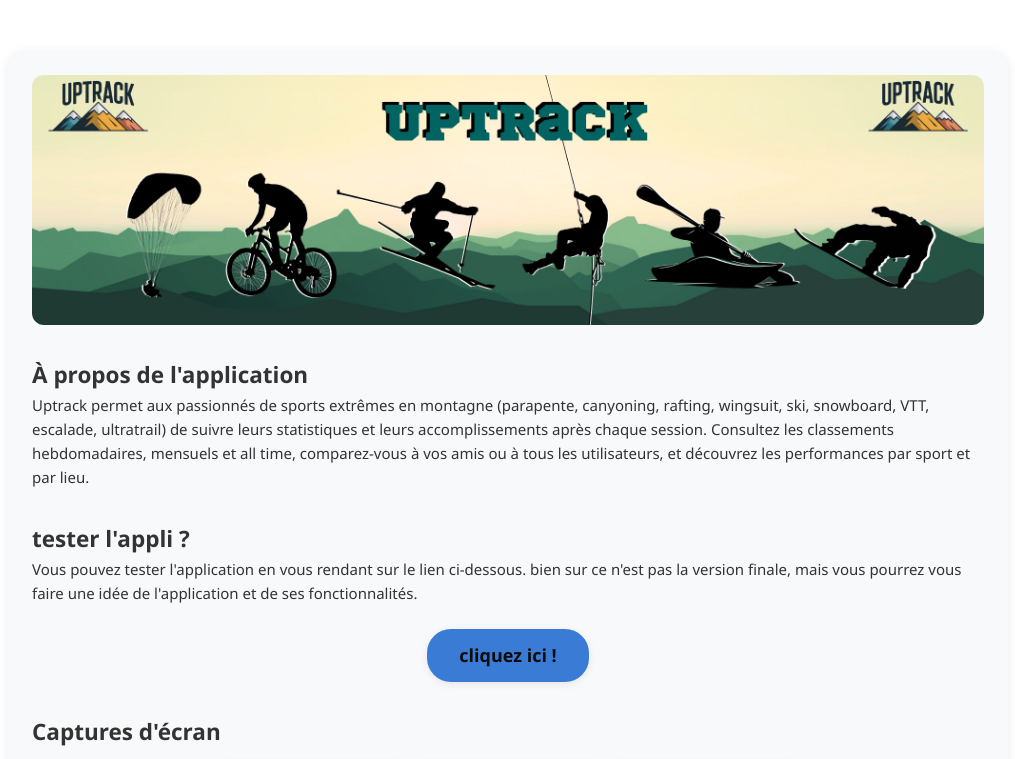
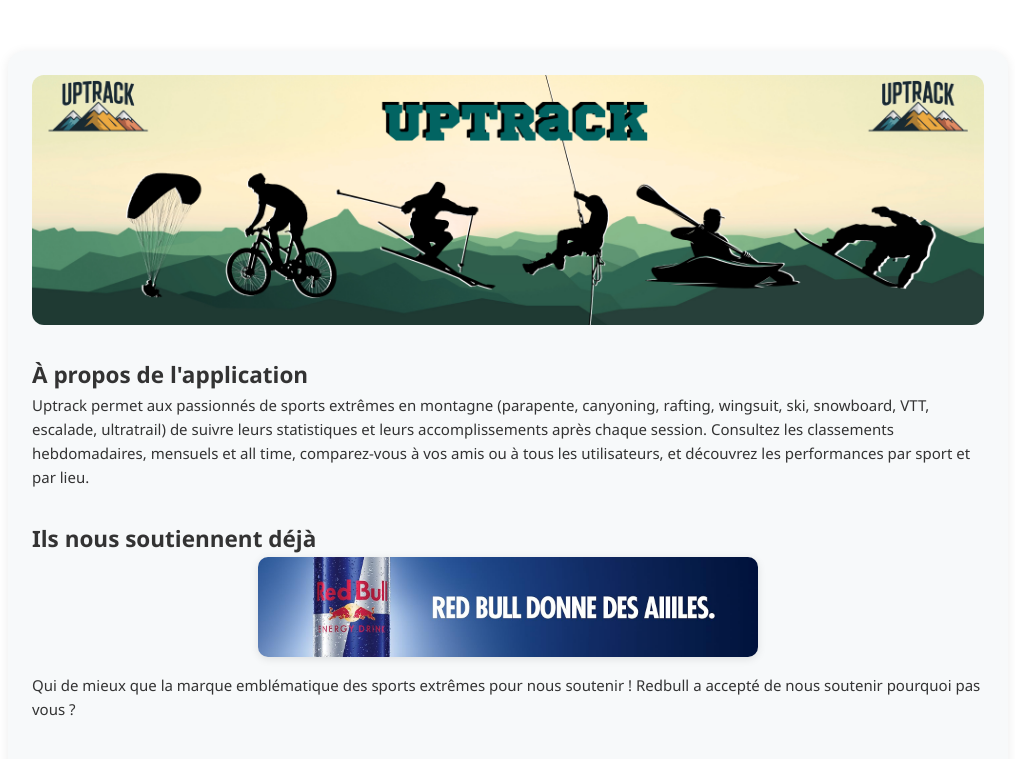
Before and after one commit to amHenzo/portfolio2, a Vue app: page / in a window 1280 px wide. Shown: the top 759 px of the page, without its empty margins (132-1147 px from the left). Built offline with nearby package versions, Linux system fonts and the light colour scheme.

Commit message:
feat redbull

```diff
--- a/src/views/uptrack/Uptrack.vue
+++ b/src/views/uptrack/Uptrack.vue
@@ -10,6 +10,16 @@
             <p>
                 Uptrack permet aux passionnés de sports extrêmes en montagne (parapente, canyoning, rafting, wingsuit, ski, snowboard, VTT, escalade, ultratrail) de suivre leurs statistiques et leurs accomplissements après chaque session. Consultez les classements hebdomadaires, mensuels et all time, comparez-vous à vos amis ou à tous les utilisateurs, et découvrez les performances par sport et par lieu.
             </p>
+        </section>
+
+        <section class="description">
+            <h2>Ils nous soutiennent déjà</h2>
+            <div class="supporter">
+                <img src="./redbull_banner.jpg" alt="Redbull" class="supporter-banner" />
+                <p>
+                    Qui de mieux que la marque emblématique des sports extrêmes pour nous soutenir ! Redbull a accepté de nous soutenir pourquoi pas vous ?
+                </p>
+            </div>
         </section>
 
         <section>
@@ -116,6 +126,24 @@
     margin-bottom: 32px;
 }
 
+/* Limite la largeur de la bannière Redbull et la centre */
+.supporter {
+    display: flex;
+    flex-direction: column;
+    align-items: center;
+    gap: 16px;
+}
+
+.supporter-banner {
+    max-width: 500px;
+    width: 100%;
+    height: auto;
+    border-radius: 10px;
+    box-shadow: 0 2px 8px rgba(0,0,0,0.10);
+    object-fit: contain;
+    display: block;
+}
+
 .contact {
     text-align: center;
 }
```
Also changed, not shown: src/views/uptrack/redbull_banner.jpg (added), src/views/uptrack/redbull_banner.png (added).
